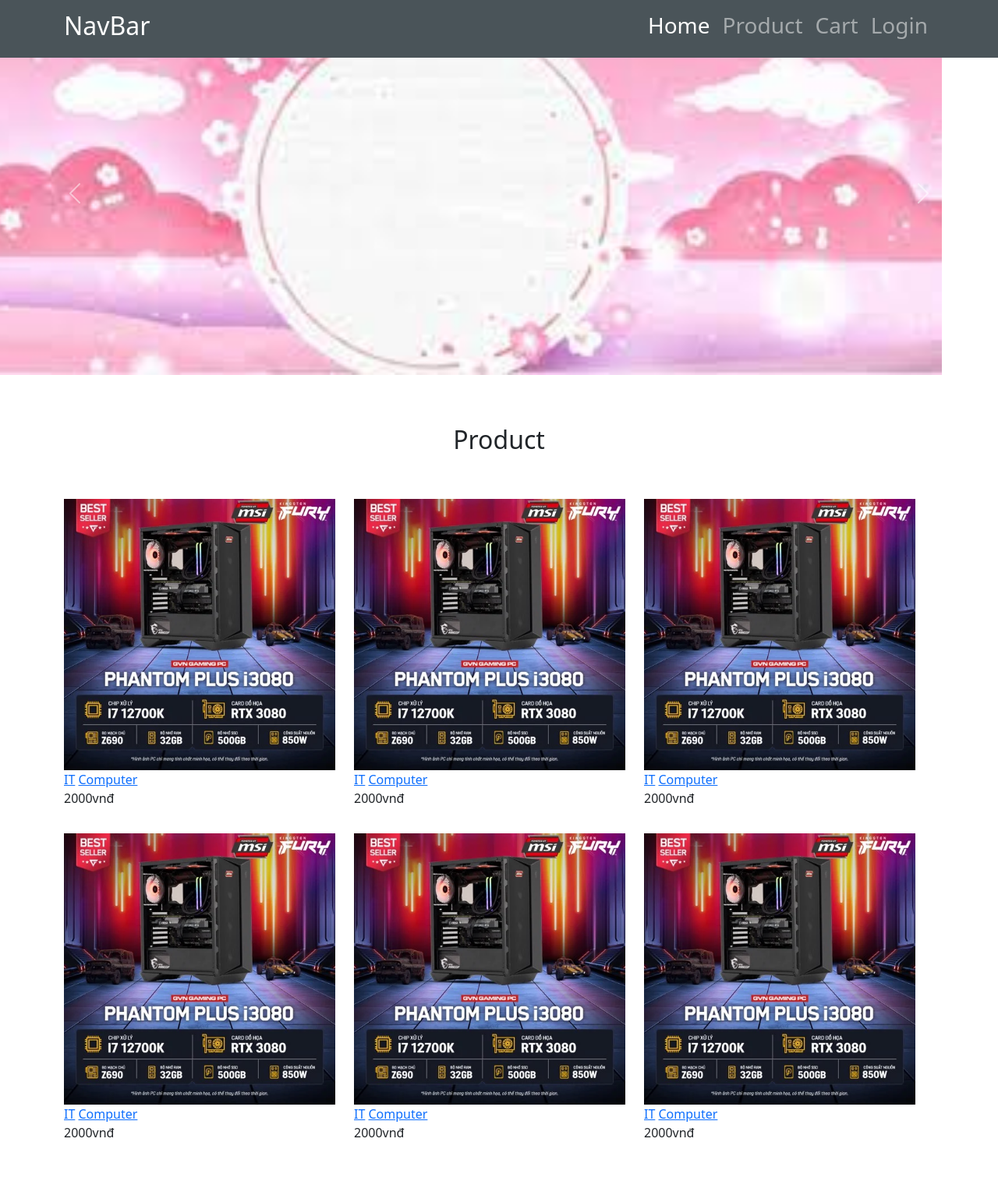
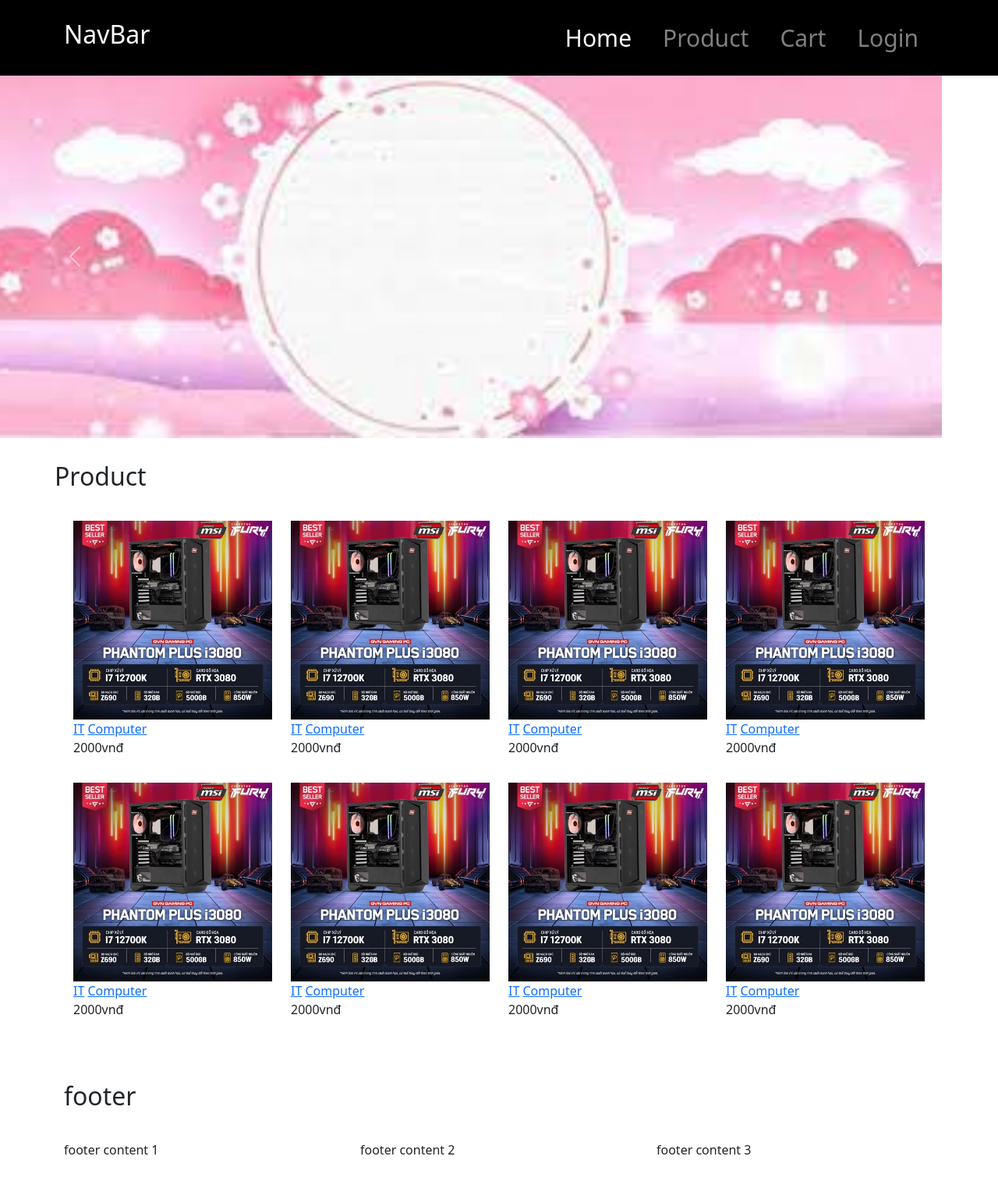
Before and after one commit to PhamNgocThien18/ProjectSWP, a website: page index.html in a window 1280 px wide. Shown: the whole page at 78% size. Drawn offline with nearby package versions, Linux system fonts and the light colour scheme.

Commit message:
test project

```diff
--- a/css/style.css
+++ b/css/style.css
@@ -1,13 +1,15 @@
 .navbar{
-    background-color: #4a5459;
+    background-color: black;
 }
-.product{
-    margin-top: 5%;
+.navbar{
+    display: block;
+    max-width: 100%;
+    height: auto;
 }
 .product h2 {
-    text-align: center;
+
     display:inline-block ;
-    margin-bottom: 5%;
+    padding: 30px 0px;
 }
 .product ul{
     list-style: none;
@@ -16,3 +18,40 @@
     box-sizing: border-box;
     margin-bottom: 3%;
 }
+#Navbar a{
+    display: block;
+    padding: 18px 20px;
+    font-size: 30px;
+}
+.navbar-top{
+    position: relative;
+}
+.product{
+    position: relative;
+}
+.product-item{
+    margin-left: auto;
+    margin-right: auto;
+    padding: 0;
+}
+.product-list .row{
+    padding-left: 0;
+}
+footer h2{
+    padding: 30px 0px;
+}
+.menu{
+    list-style: none;
+}
+.left-menu li{
+    list-style: none;
+}
+.left-menu a{
+    text-decoration: none;
+    display: block;
+    padding: 20px 0;
+}
+.menu h2{
+
+    padding: 30px 0px;
+}
--- a/index.html
+++ b/index.html
@@ -19,26 +19,32 @@
 </head>
 
 <body>
-    <div class="navbar">
-        <nav class="navbar navbar-dark navbar-expand-sm fixed-top">
+    <div style="position: relative;">
+        <div class="navbar-top">
+            <nav class="navbar navbar-dark navbar-expand-sm">
                 <div class="container">
-                <a class="navbar-brand" href="index.html"><h2>NavBar</h2></a>
+                    <a class="navbar-brand" href="index.html">
+                        <h2>NavBar</h2>
+                    </a>
                     <button class="navbar-toggler" type="button" data-toggle="collapse" data-target="#Navbar">
                         <span class="navbar-toggler-icon"></span>
                     </button>
 
                     <div class="collapse navbar-collapse" id="Navbar">
-                    <ul class="navbar-nav ml-auto" >
-                        <li class="nav-item active"><a class="nav-link" href="./index.html"> <h3>Home</h3> </a></li>
-                        <li class="nav-item"><a class="nav-link" href="#"> <h3>Product</h3> </a></1i>
-                        <li class="nav-item"><a class="nav-link" href="#"> <h3>Cart</h3></a></li>
-                        <li class="nav-item"><a class="nav-link" href="#"> <h3>Login</h3></a></li>
+                        <ul class="navbar-nav ml-auto">
+                            <li class="nav-item active"><a class="nav-link" href="./index.html"> Home </a></li>
+                            <li class="nav-item"><a class="nav-link" href="product.html"> Product </a></1i>
+                            <li class="nav-item"><a class="nav-link" href="#"> Cart</a></li>
+                            <li class="nav-item"><a class="nav-link" href="#"> Login</a></li>
                         </ul>
                     </div>
                 </div>
             </nav>
         </div>
+
+
         <!-- Banner Slide Show Boosttrap -->
+
         <div id="carouselExampleControls" class="carousel slide" data-bs-ride="carousel">
             <div class="carousel-inner">
                 <div class="carousel-item active">
@@ -60,15 +66,19 @@
                 <span class="carousel-control-next-icon" aria-hidden="true"></span>
             </button>
         </div>
+    </div>
 
+    <!-- Product -->
     <div class="product">
+
         <div class="container">
             <div class="row">
                 <h2>Product</h2>
             </div>
-            <div class="row">
-            <ul class="row">
-                <li class="col-12 col-sm-4">
+
+            <div class="product-list container">
+                <ul class="row ">
+                    <li class="col-6 col-sm-3">
                         <div class="product-item">
                             <div class="product-img">
                                 <a>
@@ -82,20 +92,7 @@
                             </div>
                         </div>
                     </li>
-                <li class="col-12 col-sm-4">
-                    <div class="product-item">
-                        <div class="product-img">
-                            <a>
-                                <img class="img-fluid" src="./images/peoduct1webp.webp" alt="">
-                            </a>
-                        </div>
-                        <div class="proudct-info">
-                            <a href="" class="product-directory">IT</a>
-                            <a href="" class="product-name">Computer</a>
-                            <div class="product-price">2000vnđ</div>
-                        </div>
-                    </div>
-                </li><li class="col-12 col-sm-4">
+                    <li class="col-6 col-sm-3">
                         <div class="product-item">
                             <div class="product-img">
                                 <a>
@@ -109,7 +106,7 @@
                             </div>
                         </div>
                     </li>
-                <li class="col-12 col-sm-4">
+                    <li class="col-6 col-sm-3">
                         <div class="product-item">
                             <div class="product-img">
                                 <a>
@@ -123,7 +120,7 @@
                             </div>
                         </div>
                     </li>
-                <li class="col-12 col-sm-4">
+                    <li class="col-6 col-sm-3">
                         <div class="product-item">
                             <div class="product-img">
                                 <a>
@@ -137,7 +134,7 @@
                             </div>
                         </div>
                     </li>
-                <li class="col-12 col-sm-4">
+                    <li class="col-6 col-sm-3">
                         <div class="product-item">
                             <div class="product-img">
                                 <a>
@@ -151,6 +148,49 @@
                             </div>
                         </div>
                     </li>
+                    <li class="col-6 col-sm-3">
+                        <div class="product-item">
+                            <div class="product-img">
+                                <a>
+                                    <img class="img-fluid" src="./images/peoduct1webp.webp" alt="">
+                                </a>
+                            </div>
+                            <div class="proudct-info">
+                                <a href="" class="product-directory">IT</a>
+                                <a href="" class="product-name">Computer</a>
+                                <div class="product-price">2000vnđ</div>
+                            </div>
+                        </div>
+                    </li>
+                    <li class="col-6 col-sm-3">
+                        <div class="product-item">
+                            <div class="product-img">
+                                <a>
+                                    <img class="img-fluid" src="./images/peoduct1webp.webp" alt="">
+                                </a>
+                            </div>
+                            <div class="proudct-info">
+                                <a href="" class="product-directory">IT</a>
+                                <a href="" class="product-name">Computer</a>
+                                <div class="product-price">2000vnđ</div>
+                            </div>
+                        </div>
+                    </li>
+                    <li class="col-6 col-sm-3">
+                        <div class="product-item">
+                            <div class="product-img">
+                                <a>
+                                    <img class="img-fluid" src="./images/peoduct1webp.webp" alt="">
+                                </a>
+                            </div>
+                            <div class="proudct-info">
+                                <a href="" class="product-directory">IT</a>
+                                <a href="" class="product-name">Computer</a>
+                                <div class="product-price">2000vnđ</div>
+                            </div>
+                        </div>
+                    </li>
+
                 </ul>
 
 
@@ -158,8 +198,29 @@
         </div>
     </div>
 
+    <footer>
+        <div class="container">
+            <div class="row">
+                <h2>footer</h2>
+            </div>
+            <div class="row">
+                <div class="user1 col-12 col-sm-4">
+                    <P>footer content 1</P>
+                </div>
+                <div class="user2 col-12 col-sm-4">
+                    <P>footer content 2</P>
+                </div>
+                <div class="user3 col-12 col-sm-4">
+                    <P>footer content 3</P>
+                </div>
+            </div>
+        </div>
+    </footer>
 
-    <script src="https://cdn.jsdelivr.net/npm/bootstrap@5.2.0-beta1/dist/js/bootstrap.bundle.min.js" integrity="sha384-pprn3073KE6tl6bjs2QrFaJGz5/SUsLqktiwsUTF55Jfv3qYSDhgCecCxMW52nD2" crossorigin="anonymous"></script>
+
+    <script src="https://cdn.jsdelivr.net/npm/bootstrap@5.2.0-beta1/dist/js/bootstrap.bundle.min.js"
+        integrity="sha384-pprn3073KE6tl6bjs2QrFaJGz5/SUsLqktiwsUTF55Jfv3qYSDhgCecCxMW52nD2"
+        crossorigin="anonymous"></script>
 </body>
 
 </html>
```
Also changed, not shown: product.html (added, +177 -0 lines). Lines whose indentation alone changed are shown as unchanged.
